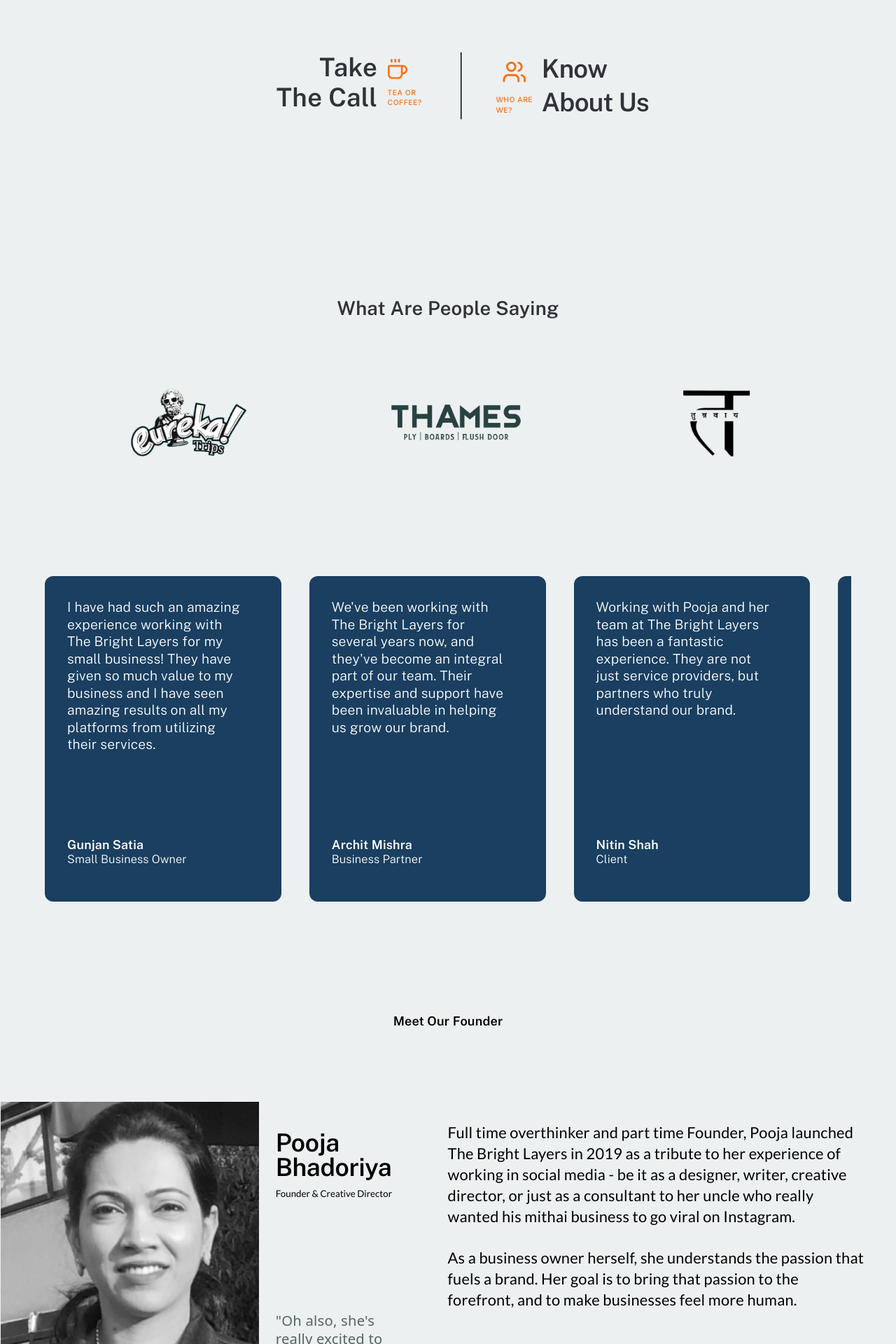
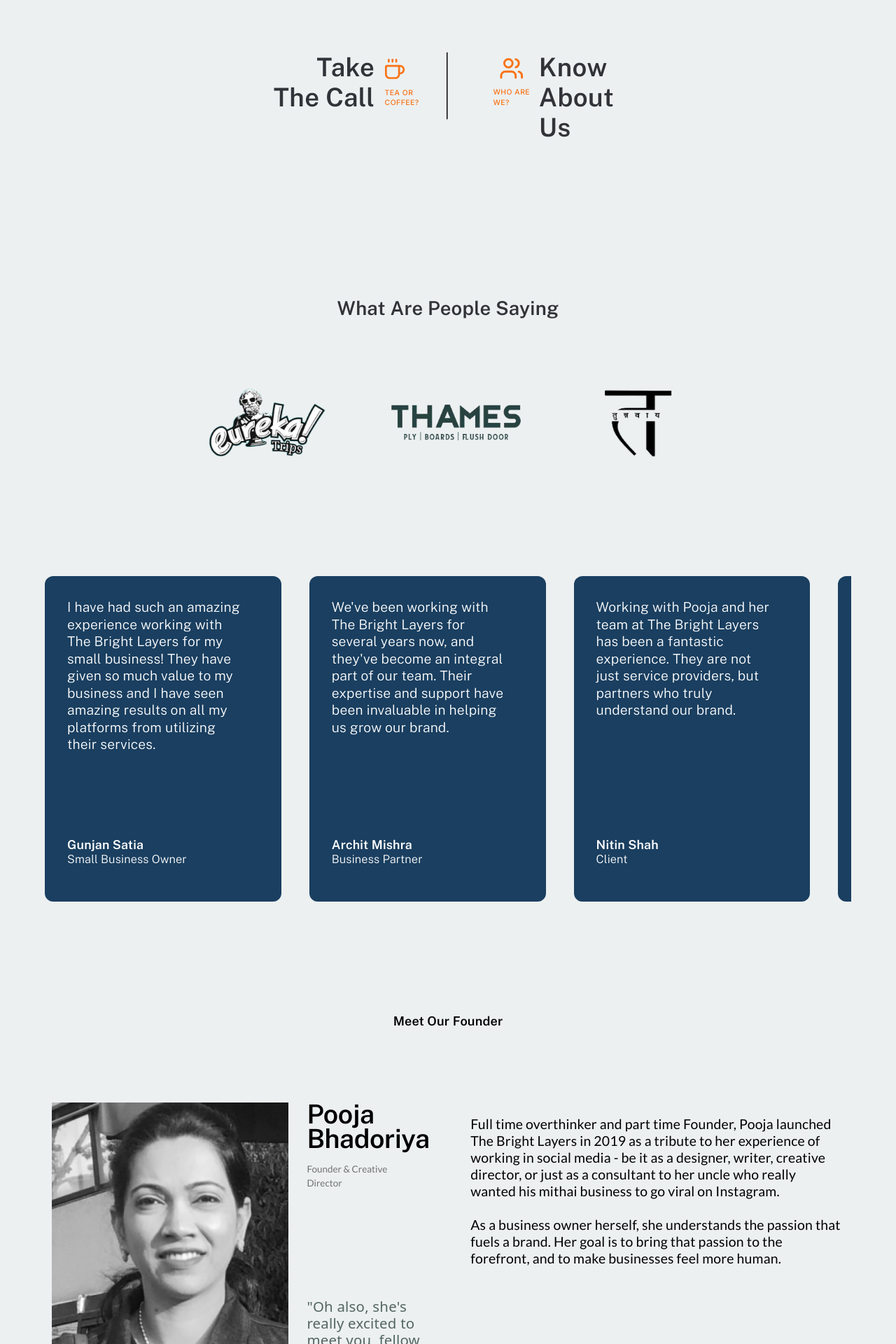
Before and after one commit to Stormlite12/J1-BrightLayers-, a React (Vite) app: page / in a window 1280 px wide. Shown: the part 3680-5600 px from the top of the page at 70% size. Built offline with nearby package versions, Linux system fonts and the light colour scheme.

Commit message:
stylingUpdates

```diff
--- a/package.json
+++ b/package.json
@@ -11,7 +11,8 @@
   },
   "dependencies": {
     "react": "^18.3.1",
-    "react-dom": "^18.3.1"
+    "react-dom": "^18.3.1",
+    "tailwind-scrollbar-hide": "^2.0.0"
   },
   "devDependencies": {
     "@eslint/js": "^9.17.0",
--- a/src/components/FeaturesPC.jsx
+++ b/src/components/FeaturesPC.jsx
@@ -1,11 +1,11 @@
 
 const FeaturesPC = () => {
   return (
-    <div className="hidden md:flex justify-center">
+    <div className="hidden md:flex flex-row justify-center space-x-16">
         {/* Take the call section*/}
-        <div className="flex flex-col items-center w-[14.30556rem] h-[6.20369rem] relative mr-20 group">
+        <div className="flex flex-col items-center w-[14.30556rem] h-[6.20369rem] relative group parent -ml-2">
             {/* take the call text */}
-            <div className="parent w-[9.53706rem] h-[5.09263rem] absolute text-right text-[#303338] text-[2.28831rem] font-semibold font-pSans leading-[2.70025rem] tracking-[0.02288rem]">
+            <div className=" w-[9.53706rem] h-[5.09263rem] absolute text-right text-[#303338] text-[2.28831rem] font-semibold font-pSans leading-[2.70025rem] tracking-[0.02288rem]">
             Take <br /> <span className='un'>The Call</span></div>
             {/* svg and "tea or coffee" section */}
 
@@ -57,29 +57,31 @@ const FeaturesPC = () => {
         </div>
         </div>
 
-        <div className="mr-12">
+        <div className="">
         <svg xmlns="http://www.w3.org/2000/svg" width="3" height="97" viewBox="0 0 3 97" fill="none">
         <path d="M1.7041 0.81665V96.3722" stroke="black" strokeWidth="1.48148" className="w-0 h-[5.97225rem]"/>
         </svg>
         </div>
 
-        {/* Know About Us section*/}
-        <div className="flex flex-row items-center justify-center mt-[0.2rem]">
+        <div className="flex flex-row">
+          {/* Know About Us section*/}
+        <div className="flex flex-row items-center justify-center -mt-0.5">
             {/* svg and "who are you" section */}
-            <div className="flex flex-col items-center justify-center space-y-4 mr-3">
+            <div className="flex flex-col items-center justify-center space-y-2.5 mr-3">
             <svg width="48" height="48" viewBox="0 0 48 48" fill="none" xmlns="http://www.w3.org/2000/svg" className="w-[2.22225rem] h-[2.22225rem]">
                     <path d="M32 42V38C32 35.8783 31.1571 33.8434 29.6569 32.3431C28.1566 30.8429 26.1217 30 24 30H12C9.87827 30 7.84344 30.8429 6.34315 32.3431C4.84285 33.8434 4 35.8783 4 38V42" stroke="#F97316" strokeWidth="4" strokeLinecap="round" strokeLinejoin="round"/>
                     <path d="M18 22C22.4183 22 26 18.4183 26 14C26 9.58172 22.4183 6 18 6C13.5817 6 10 9.58172 10 14C10 18.4183 13.5817 22 18 22Z" stroke="#F97316" strokeWidth="4" strokeLinecap="round" strokeLinejoin="round"/>
                     <path d="M44 42V38C43.9987 36.2275 43.4087 34.5056 42.3227 33.1046C41.2368 31.7037 39.7163 30.7031 38 30.26" stroke="#F97316" strokeWidth="4" strokeLinecap="round" strokeLinejoin="round"/>
                     <path d="M32 6.26001C33.7208 6.70061 35.2461 7.70141 36.3353 9.10463C37.4245 10.5078 38.0157 12.2337 38.0157 14.01C38.0157 15.7864 37.4245 17.5122 36.3353 18.9154C35.2461 20.3186 33.7208 21.3194 32 21.76" stroke="#F97316" strokeWidth="4" strokeLinecap="round" strokeLinejoin="round"/>
                 </svg>
-                <div className="w-[3.33331rem] h-[1.85188rem] text-[#F97316] font-inter text-[0.64813rem] font-medium leading-[0.92594rem] tracking-[0.03244rem]">WHO ARE WE?</div>
+                <div className="w-[3.33331rem] h-[2.5188rem] text-[#F97316] font-inter text-[0.64813rem] font-medium leading-[0.92594rem] tracking-[0.03244rem]">WHO ARE WE?</div>
             </div>
         </div>
-        <div className="w-[9.86113rem] h-[5.09263rem] text-[#313338] font-pSans text-[2.28831rem] font-semibold leading-[3rem] tracking-[-0.04575rem]">
+        <div className="w-[9.86113rem] h-[5.09263rem] text-[#313338] font-pSans text-[2.28831rem] font-semibold leading-[2.70025rem] tracking-[0.02288rem]">
             Know <br /> About Us
         </div>
 
+        </div>
     </div>
   );
 };
--- a/src/components/Footer.jsx
+++ b/src/components/Footer.jsx
@@ -3,13 +3,14 @@ import group from '../assets/group.png'
 
 function Footer() {
   return (
-    <div className='bg-[#2C3E50] w-full'>
+    <div className='bg-[#2C3E50] w-full h-[32rem] flex flex-col'>
+
         <div className='flex flex-row space-x-[1.26rem] items-center justify-center mt-[3.86rem]'>
             <img src={logo} className='w-[4.308rem] h-[4.308rem]' alt="" />
             <img src={group} className='w-[4.18656rem] h-[3.039rem]' alt="" />
         </div>
 
-        <div className='flex flex-col space-y-[3.97rem] items-center mt-[4.05rem] text-center mb-[1.6rem]'>
+        <div className='flex flex-col space-y-[3.97rem] items-center mt-[4.05rem] text-center'>
                 <div className=''>
                         <div className="w-[5.29744rem] h-[1.229rem] text-orange-500 text-[0.75006rem] font-bold font-title leading-normal mb-[0.43rem]">Socials</div>
                         <div className="w-[5.29744rem] h-[1.229rem] text-white text-[0.64288rem] font-normal font-title leading-normal">Instagram</div>
--- a/src/components/PeopleSaying.jsx
+++ b/src/components/PeopleSaying.jsx
@@ -12,27 +12,30 @@ function PeopleSaying() {
           What Are People Saying
         </div>
       </div>
-      <div className="mt-[2.08rem] md:mt-[6.42rem] xl:mt-[9.72rem] mx-auto">
-        <div className="flex flex-row space-x-[1.45rem] md:space-x-[12rem] w-auto ">
+      <div className="mt-[2.08rem] md:mt-[6.42rem] xl:mt-[4.72rem] mx-auto">
+        <div className="flex flex-row space-x-[1.45rem] md:space-x-[5rem] w-auto ">
           <img
             src={image26}
             alt="eurekaLogo"
             className="w-[6.01344rem] h-[3.52513rem]
-                       md:w-[12.2685rem] md:h-[6.85188rem]
+                      md:w-[7.2685rem]  md:h-[5.85188rem]
+                       lg:w-[12.2685rem] lg:h-[6.85188rem]
                        xl:w-[13.80206rem] xl:h-[7.70831rem]"
           />
           <img
             src={image25}
             alt="thamesLogo"
             className="w-[7.4245rem] h-[2.00113rem] mt-3 md:mt-6
-                       md:w-[11.85188rem] md:h-[3.19444rem]
-                       xl:w-[13.33331rem] xl:h-[3.59375rem]"
+                      md:w-[10.55188rem] md:h-[2.79444rem]
+                      lg:w-[11.85188rem] lg:h-[3.19444rem]
+                      xl:w-[13.33331rem] xl:h-[3.59375rem]"
           />
           <img
             src={image27}
             alt="tunvay"
             className="w-[4.66319rem] h-[3.75838rem] -mt-3 md:-mt-6
-                       md:w-[10.83331rem] md:h-[7.68519rem]
+                      md:w-[9.83331rem] md:h-[6.68519rem]
+                       lg:w-[10.83331rem] lg:h-[7.68519rem]
                        xl:w-[12.1875rem] xl:h-[8.64581rem]"
           />
         </div>
--- a/src/functions/DropDown.jsx
+++ b/src/functions/DropDown.jsx
@@ -34,8 +34,8 @@ const DropdownMenu = () => {
   ];
 
   return (
-    <div className="flex justify-center md:w-[32rem] md:ml-[8.625rem] mt-10 font-title md:text-left text-center">
-      <div className="w-full space-y-[1.79rem ] md:space-y-[2.45rem] xl:space-y-[2.75rem]">
+    <div className="flex justify-center md:w-[32rem] ml-4 md:ml-[8.625rem] mt-10 font-title md:text-left text-center">
+      <div className="w-full space-y-[1.79rem] md:space-y-[2.45rem] xl:space-y-[2.75rem]">
         {menuItems.map((item, index) => (
           <div key={index}>
             <div className="flex md:justify-start justify-center items-center space-x-[2rem]">
--- a/src/index.css
+++ b/src/index.css
@@ -11,11 +11,11 @@
 
 @layer utilities {
   /* Hide scrollbar for Chrome, Safari and Opera */
-  .no-scrollbar::-webkit-scrollbar {
+  .no-scrollbar::-webkit-scrollbar{
       display: none;
   }
  /* Hide scrollbar for IE, Edge and Firefox */
-  .no-scrollbar {
+  .no-scrollbar{
       -ms-overflow-style: none;  /* IE and Edge */
       scrollbar-width: none;  /* Firefox */
 }
@@ -31,9 +31,7 @@
     -moz-osx-font-smoothing: grayscale;
 
   }
-  html{
-    overflow-x: hidden;
-  }
+
   body{
     background-color: #ecf0f1;
   }
@@ -54,6 +52,7 @@
 }
 }
 
+
   .un {
     display: inline-block;
     padding-bottom:0.125rem;
--- a/src/pages/Home.jsx
+++ b/src/pages/Home.jsx
@@ -17,7 +17,7 @@ import Footer from '../components/Footer.jsx'
 
 function Home() {
   return (
-    <div className="w-full h-auto bg-[#ecf0f1] z-[-1]">
+    <div className="w-full h-auto bg-[#ecf0f1] z-[-1] no-scrollbar">
       <div className="w-full h-[7.4rem]  flex justify-center items-center md:justify-between
                       md:h-[8.52]">
         <Navbar />
@@ -133,7 +133,7 @@ function Home() {
         </div>
       </div>
 
-      <div className="md:hidden w-full h-[13.875rem] flex justify-end">
+      <div className="lg:hidden w-full h-[13.875rem] flex ">
         <img src={rectangleMobile} alt="" className="w-full" />
       </div>
 
@@ -159,7 +159,7 @@ function Home() {
         <DropDown />
         </div>
 
-        <div className="hidden md:flex md:w-[25.97225rem] lg:w-[26rem] xl:w-[29.21875rem] h-auto md:mr-[4rem] xl:mr-[6rem]">
+        <div className="hidden lg:flex md:w-[25.97225rem] lg:w-[26rem] xl:w-[29.21875rem] h-auto md:mr-[4rem] xl:mr-[6rem]">
           <img src={rectangle} alt="image" className="w-auto" />
         </div>
       </div>
@@ -205,39 +205,44 @@ function Home() {
         Meet Our Founder
       </div>
 
-      <div className="flex flex-col md:flex-row justify-center mt-[3.11rem] md:mt-[6.56rem] md:mr-[20rem] ">
-        <div className="w-full md:max-w-[23.06481rem] ">
+      <div className="flex flex-col lg:flex-row justify-center items-center mt-[3.11rem] lg:mt-[6.56rem] mx-auto "> {/*md:mr-[20rem]*/}
+
+        <div className="w-full lg:max-w-[18.9707rem] mac:max-w-[21.06413rem] xl:max-w-[22.76475rem] ">
           <img
-            className="object-fill w-full h-auto md:hidden mx-auto"
+            className="object-fill lg:hidden mx-auto"
             src={founderImgMobile}
             alt=""
           />
           <img
-            className="object-fill h-auto hidden md:block"
+                                                              // md:ml-[1.5rem] xl:ml-[2.5rem] md:mr-[3rem] xl:mr-[6rem]
+            className="object-fill h-auto hidden lg:block"
           src={founderImg} alt="" />
         </div>
 
 
-        <div className="md:flex flex-col justify-between md:space-y-[5rem] h-auto md:ml-[1.5rem] xl:ml-[2.5rem] md:mr-[3rem] xl:mr-[6rem] mx-auto md:mx-0">
-            <div className="h-auto">
-            <p className="mt-[2.57rem] mb-[0.48rem] font-pSans font-semibold
-            w-[9.80406rem] h-[1.39294rem] text-[1.25369rem] leading-[1.24119rem] tracking-[-0.01256rem]
-            md:w-[11.94444rem] md:h-[4.58331rem] md:text-[2.22225rem] md:leading-[2.2rem] md:tracking-[-0.02225rem]
-             xl:w-[13.4375rem] xl:h-[5.15625rem] xl:text-[2.5rem] xl:leading-[2.475rem] xl:tracking-[-0.025rem]">
+        <div className="lg:ml-[1.68rem] lg:mr-[2.67rem]  w-[19.98319rem] lg:w-[10.757rem] mac:w-[11.94406rem] xl:w-[12.90838rem]  lg:flex flex-col lg:h-[21.602rem] mac:h-[23.98581rem] xl:h-[24.77rem] justify-between mt-[3rem] lg:mt-0">
+            <div className="">
+            <p className="mb-[0.48rem] font-pSans font-semibold text-left
+            w-[19.98319rem] h-[1.39294rem] text-[1.25369rem] leading-[1.24119rem] tracking-[-0.01256rem]
+            lg:w-[10.757rem] lg:h-[4.16069rem] lg:text-[2.23994rem] lg:leading-[2.2175rem] lg:tracking-[-0.02238rem]
+            mac:w-[11.94406rem] mac:h-[4.8831rem] mac:text-[2.35rem] mac:leading-[2.2rem] mac:tracking-[-0.02225rem]
+             xl:w-[12.90838rem] xl:h-[4.99281rem] xl:text-[2.42075rem] xl:leading-[2.39656rem] xl:tracking-[-0.02419rem]">
               Pooja Bhadoriya
             </p>
-            <p className="w-[9.05406rem] h-[1.01794rem] font-title
-            text-[0.64288rem] font-normal leading-normal text-center md:text-left
-            md:w-[12.36113rem] md:h-[1.80556rem] md:text-[0.83331rem]
-            xl:w-[13.90625rem] xl:h-[2.03125rem] xl:text-[0.9375rem]">
+            <p className="w-[19.98319rem] h-[1.01794rem] font-title text-[#727272]
+            text-[0.64288rem] font-normal leading-normal text-left
+            lg:w-[9.33944rem] lg:h-[1.63906rem] lg:text-[0.7565rem]
+            mac:w-[10.37006rem] mac:h-[1.81994rem] mac:text-[0.84rem]
+            xl:w-[11.20725rem] xl:h-[1.96688rem] xl:text-[0.90781rem]">
               Founder & Creative Director
             </p>
             </div>
 
             <div>
-            <p className="hidden text-[#546660] md:block font-normal
-            lg:w-[12.36113rem] lg:h-[7.36113rem] lg:text-[1.26819rem]  lg:leading-[1.65163rem] lg:tracking-[0.01269rem]
-            xl:w-[13.90625rem] xl:h-[8.28125rem] xl:text-[0.9375rem]  xl:leading-[1.85813rem] xl:tracking-[0.01425rem]">
+            <p className="hidden text-[#546660] lg:block font-normal
+            lg:w-[11.13225rem] lg:h-[5.75775rem] lg:text-[1.15125rem]  lg:leading-[1.39938rem] lg:tracking-[0.0115rem]
+            mac:w-[12.36069rem] mac:h-[6.39313rem] mac:text-[1.27825rem]  mac:leading-[1.47825rem] mac:tracking-[0.01281rem]
+            xl:w-[13.35869rem] xl:h-[6.90925rem] xl:text-[1.3815rem]  xl:leading-[1.4919rem] xl:tracking-[0.01381rem]">
             {`"`}Oh also, she&apos;s really excited to meet you, fellow business-owner.{`"`}
             </p>
             </div>
@@ -246,13 +251,20 @@ function Home() {
 
 
 
-        <div className="w-[19.98319rem] h-[14.68rem] mt-[1.82rem] mx-auto md:mx-0">
+        <div className="w-[19.98319rem] h-[14.68rem]
+                        lg:w-[30.01956rem] lg:h-[19.3325rem]
+                        mac:w-[33.33225rem] mac:h-[21.46588rem]
+                        xl:w-[34.02338rem] xl:h-[23.199rem]
+                        mt-[1.82rem] md:mt-0
+          ">
+            {/* lg:w-[37.50013rem] lg:h-[24.15rem] */}
+            <div className="max-w-[120rem] w-[19.98319rem] h-[10.28625rem] font-title text-[0.69644rem] font-normal leading-[1.02381rem] tracking-[0.00694rem]
+            lg:w-[30.50013rem] lg:h-[19.3325rem] lg:text-[1.09269rem] lg:leading-[1.497rem] lg:tracking-[0.01094rem]
+            mac:w-[33.33225rem] mac:h-[21.46588rem] mac:text-[1.21331rem] mac:leading-[1.66219rem ] mac:tracking-[0.01213rem]
+            xl:w-[40rem] xl:h-[28.97994rem] xl:text-[1.338rem] xl:leading-[1.74406rem] xl:tracking-[0.0238rem]">
+            {/* lg:w-[37.50013rem] lg:h-[24.15rem] lg:text-[1.365rem] lg:leading-[1.87006rem] lg:tracking-[0.01363rem] */}
 
-            <div className=" w-[19.98319rem] h-[10.28625rem] font-title text-[0.69644rem] font-normal leading-[1.02381rem] tracking-[0.00694rem]
-            md:w-[30.50013rem] md:h-[24.15rem] md:text-[1rem] md:leading-[1.47006rem] md:tracking-[0.01rem]
-            lg:w-[37.50013rem] lg:h-[24.15rem] lg:text-[1.365rem] lg:leading-[1.87006rem] lg:tracking-[0.01363rem]
-            xl:w-[45rem] xl:h-[28.97994rem] xl:text-[1.638rem] xl:leading-[2.24406rem] xl:tracking-[0.01638rem]">
-              Full time overthinker and part time Founder, Pooja launched The Bright
+             Full time overthinker and part time Founder, Pooja launched The Bright
               Layers in 2019 as a tribute to her experience of working in social
               media - be it as a designer, writer, creative director, or just as a
               consultant to her uncle who really wanted his mithai business to go
@@ -260,7 +272,7 @@ function Home() {
               passion that fuels a brand. Her goal is to bring that passion to the
               forefront, and to make businesses feel more human.
             </div>
-            <div className="ml-auto md:hidden text-[#546660] text-[0.71544rem] w-[11.572rem] h-[2.30369rem] font-normal leading-[0.93181rem] tracking-[0.00713rem] ">
+            <div className="ml-auto lg:hidden text-[#546660] text-[0.71544rem] w-[11.572rem] h-[2.30369rem] font-normal leading-[0.93181rem] tracking-[0.00713rem] ">
             {`"`}Oh also, she&apos;s really excited to meet you, fellow business-owner.{`"`}
             </div>
         </div>
--- a/tailwind.config.js
+++ b/tailwind.config.js
@@ -10,6 +10,7 @@ export default {
       'md': '720px',
       'lg': '1024px',
       'xl': '1440px',
+      'mac': '1280px'
       // => @media (min-width: 1440px) { ... }
     },
     extend: {
@@ -21,5 +22,5 @@ export default {
       }
     },
   },
-  plugins: [],
+  plugins: [ require('tailwind-scrollbar-hide')],
 }
```
Also changed, not shown: 1 other file (tests, documents, lock files or other folders).
